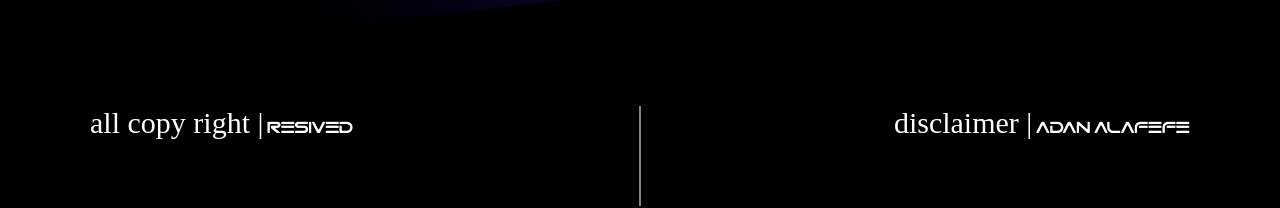
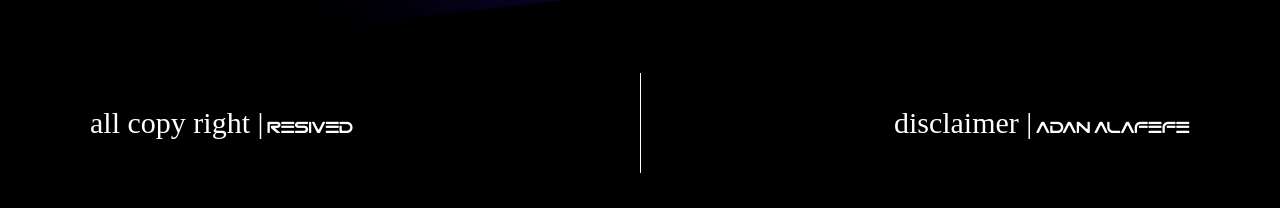
Before and after one commit to ragnrayn/iopass, a React (Create React App) app: page /nfc in a window 1280 px wide. Shown: the part 594-802 px from the top of the page. Built offline with nearby package versions, Linux system fonts and the light colour scheme; a web font is replaced by a local one.

Commit message:
fix(hero): removed scroll

```diff
--- a/src/assets/styles/Nfc.css
+++ b/src/assets/styles/Nfc.css
@@ -75,10 +75,7 @@
 .hero-footer::before{
     content: "";
     position: absolute;
-    bottom: -30px;
     left: 50%;
-    z-index: 999;
-    transform: translateX(-50%);
     background: #fff;
     width: 1px;
     height: 100px;
```
